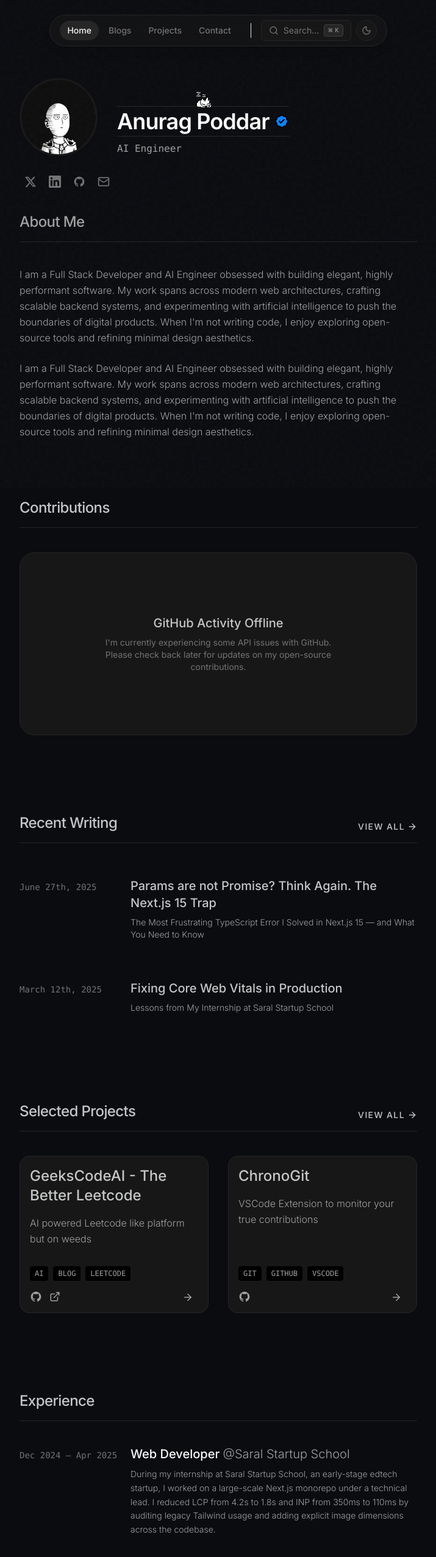
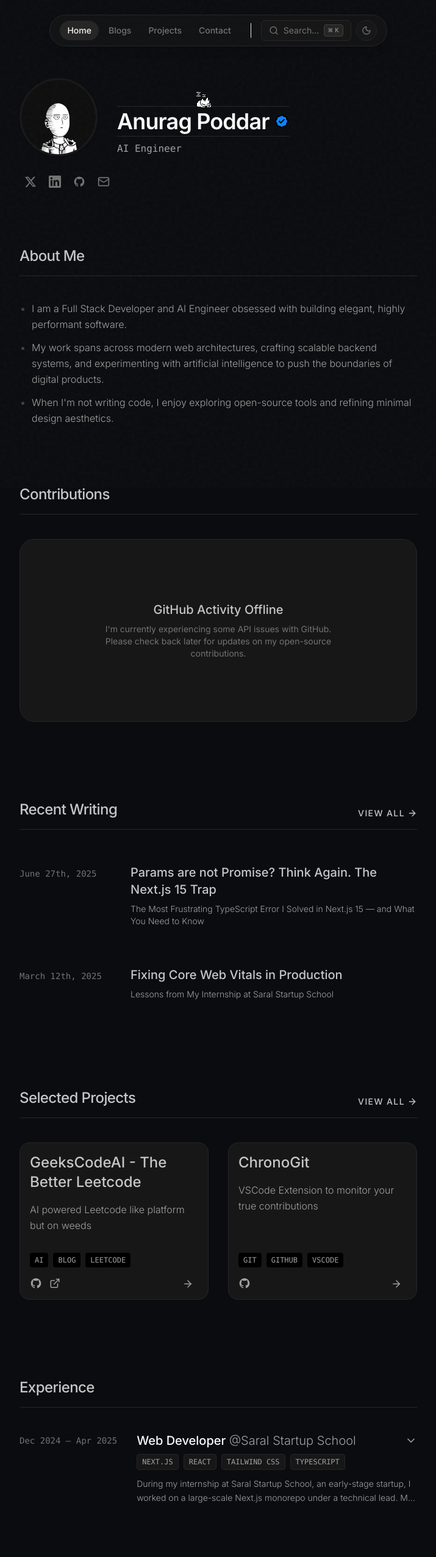
Before and after one commit to aunrxg/aunrxg.live, a Next.js app: page / in a window 1280 px wide. Shown: the top 2554 px of the page at 61% size, without its empty margins (282-997 px from the left). Built offline with nearby package versions, Linux system fonts and the light colour scheme; a web font is replaced by a local one.

Commit message:
fix: experience and about section

```diff
--- a/src/app/page.tsx
+++ b/src/app/page.tsx
@@ -5,6 +5,7 @@ import FadeIn from "@/components/FadeIn";
 import GithubHeatmapServer from "@/components/github/GithubHeatmapServer";
 import Hero from "@/components/Hero";
 import { IconTwitter, IconLinkedIn, IconGithub } from "@/constants/Icons";
+import ExperienceCard from "@/components/ExperienceCard";
 
 
 export default function Home() {
@@ -19,7 +20,7 @@ export default function Home() {
         <Hero />
 
         {/* SOCIAL LINKS */}
-        <section className="">
+        <section className="mb-24">
           <FadeIn delay={0.2} className="pl-2">
             <div className="flex gap-5 items-center text-neutral-400 dark:text-neutral-500">
               <Link title="X (Twitter)" href="https://x.com/aunrxg" aria-label="X (Twitter)" className="hover:text-black dark:hover:text-white transition-colors">
@@ -39,19 +40,18 @@ export default function Home() {
         </section>
 
         {/* ABOUT SECTION */}
-        <section className="mb-24">
-          <FadeIn delay={0.25} className="mt-10 max-w-2xl text-neutral-600 dark:text-neutral-400 font-light text-sm md:text-base leading-relaxed">
-            <div className="flex justify-between items-end mb-10 border-b border-neutral-200 dark:border-neutral-800 pb-4">
-              <h2 className="text-2xl font-medium tracking-tight">About Me</h2>
-            </div>
-            <p className="mb-6">
-              I am a Full Stack Developer and AI Engineer obsessed with building elegant, highly performant software. My work spans across modern web architectures, crafting scalable backend systems, and experimenting with artificial intelligence to push the boundaries of digital products. When I'm not writing code, I enjoy exploring open-source tools and refining minimal design aesthetics.
-            </p>
-            <p className="mb-6">
-              I am a Full Stack Developer and AI Engineer obsessed with building elegant, highly performant software. My work spans across modern web architectures, crafting scalable backend systems, and experimenting with artificial intelligence to push the boundaries of digital products. When I'm not writing code, I enjoy exploring open-source tools and refining minimal design aesthetics.
-            </p>
-          </FadeIn>
-        </section>
+        <FadeIn delay={0.25} className="mb-24">
+          <div className="flex justify-between items-end mb-10 border-b border-neutral-200 dark:border-neutral-800 pb-4">
+            <h2 className="text-2xl font-medium tracking-tight">About Me</h2>
+          </div>
+          <div className="max-w-2xl text-neutral-600 dark:text-neutral-400 font-light text-sm md:text-base leading-relaxed">
+            <ul className="list-disc pl-5 space-y-3 marker:text-neutral-300 dark:marker:text-neutral-700">
+              <li>I am a Full Stack Developer and AI Engineer obsessed with building elegant, highly performant software.</li>
+              <li>My work spans across modern web architectures, crafting scalable backend systems, and experimenting with artificial intelligence to push the boundaries of digital products.</li>
+              <li>When I'm not writing code, I enjoy exploring open-source tools and refining minimal design aesthetics.</li>
+            </ul>
+          </div>
+        </FadeIn>
 
         {/* GITHUB SECTION */}
         <FadeIn delay={0.35} className="w-full">
@@ -150,33 +150,18 @@ export default function Home() {
             <h2 className="text-2xl font-medium tracking-tight">Experience</h2>
           </div>
           <div className="flex flex-col gap-8">
-            <article className="flex flex-col md:flex-row md:items-baseline gap-2 md:gap-8 group">
-              <time className="text-sm font-mono text-neutral-500 whitespace-nowrap min-w-[150px]">
-                Dec 2024 — Apr 2025
-              </time>
-              <div>
-                <h3 className="text-lg md:text-xl font-medium mb-2 text-neutral-900 dark:text-neutral-50">
-                  Web Developer <span className="text-neutral-400 font-light">@Saral Startup School</span>
-                </h3>
-                <p className="text-neutral-600 dark:text-neutral-400 font-light text-sm leading-relaxed">
-                  During my internship at Saral Startup School, an early-stage edtech startup, I worked on a large-scale Next.js monorepo under a technical lead. I reduced LCP from 4.2s to 1.8s and INP from 350ms to 110ms by auditing legacy Tailwind usage and adding explicit image dimensions across the codebase.
-                </p>
-              </div>
-            </article>
-
-            {/* <article className="flex flex-col md:flex-row md:items-baseline gap-2 md:gap-8 group">
-              <time className="text-sm font-mono text-neutral-500 whitespace-nowrap min-w-[150px]">
-                2022 — 2024
-              </time>
-              <div>
-                <h3 className="text-lg md:text-xl font-medium mb-2 text-neutral-900 dark:text-neutral-50">
-                  Full Stack Developer <span className="text-neutral-400 font-light">@ Creative Agency</span>
-                </h3>
-                <p className="text-neutral-600 dark:text-neutral-400 font-light text-sm leading-relaxed">
-                  Developed award-winning landing pages and digital experiences for premium brands. Focused heavily on smooth animations, accessibility, and pixel-perfect UI implementations.
-                </p>
-              </div>
-            </article> */}
+            <ExperienceCard
+              period="Dec 2024 — Apr 2025"
+              role="Web Developer"
+              company="Saral Startup School"
+              description="During my internship at Saral Startup School, an early-stage startup, I worked on a large-scale Next.js monorepo under a technical lead.  My work involved building and improving production ui components, fixing existing issues and optimizing performance."
+              technologies={["Next.js", "React", "Tailwind CSS", "TypeScript"]}
+              bullets={[
+                "Reduced LCP by 57% (4.2s to 1.8s), CLS by 89% (0.18 to 0.02), and INP by 68% (350ms to 110ms) by optimizing Tailwind CSS and image dimensions.",
+                "Led redesign of course page and developed a new blog section to enhance content discoverability and drive organic traffic improving SEO.",
+                "Integrated Strapi CMS APIs using SSR, improving content delivery speed and reducing client-side fetch overhead.",
+              ]}
+            />
           </div>
         </FadeIn>
 
--- /dev/null
+++ b/src/components/ExperienceCard.tsx
@@ -0,0 +1,78 @@
+"use client";
+
+import { useState } from "react";
+import { ChevronDown, ChevronUp } from "lucide-react";
+import { motion, AnimatePresence } from "framer-motion";
+
+interface ExperienceCardProps {
+  period: string;
+  role: string;
+  company: string;
+  description: string;
+  technologies: string[];
+  bullets: string[];
+}
+
+export default function ExperienceCard({
+  period,
+  role,
+  company,
+  description,
+  technologies,
+  bullets
+}: ExperienceCardProps) {
+  const [expanded, setExpanded] = useState(false);
+
+  return (
+    <article className="flex flex-col md:flex-row md:items-start gap-2 md:gap-8 group">
+      <time className="text-sm font-mono text-neutral-500 whitespace-nowrap min-w-[150px] mt-1">
+        {period}
+      </time>
+      <div className="flex-1">
+        <div
+          className="cursor-pointer group/header"
+          onClick={() => setExpanded(!expanded)}
+        >
+          <div className="flex justify-between items-center mb-2">
+            <h3 className="text-lg md:text-xl font-medium text-neutral-900 dark:text-neutral-50 group-hover/header:text-[#61afef] transition-colors">
+              {role} <span className="text-neutral-400 font-light group-hover/header:text-neutral-500 transition-colors">@{company}</span>
+            </h3>
+            <button className="text-neutral-400 hover:text-neutral-900 dark:hover:text-neutral-100 transition-colors">
+              {expanded ? <ChevronUp size={20} /> : <ChevronDown size={20} />}
+            </button>
+          </div>
+
+          <div className="flex flex-wrap gap-2 mb-3">
+            {technologies.map(tech => (
+              <span key={tech} className="px-2 py-1 text-[10px] md:text-xs uppercase font-mono rounded bg-white dark:bg-neutral-900 border border-neutral-200 dark:border-neutral-800 text-neutral-600 dark:text-neutral-400">
+                {tech}
+              </span>
+            ))}
+          </div>
+
+          <p className={`text-neutral-600 dark:text-neutral-400 font-light text-sm leading-relaxed ${!expanded ? "line-clamp-2" : "mb-4"}`}>
+            {description}
+          </p>
+        </div>
+
+        <AnimatePresence>
+          {expanded && (
+            <motion.div
+              initial={{ opacity: 0, height: 0 }}
+              animate={{ opacity: 1, height: "auto" }}
+              exit={{ opacity: 0, height: 0 }}
+              transition={{ duration: 0.3, ease: "easeInOut" }}
+              className="overflow-hidden"
+            >
+              <ul className="list-disc pl-5 space-y-2 mt-2 text-neutral-600 dark:text-neutral-400 font-light text-sm leading-relaxed">
+                {bullets.map((bullet, idx) => (
+                  <li key={idx} className="pl-1 marker:text-neutral-300 dark:marker:text-neutral-700">{bullet}</li>
+                ))}
+              </ul>
+            </motion.div>
+          )}
+        </AnimatePresence>
+      </div>
+    </article>
+  );
+}
```
